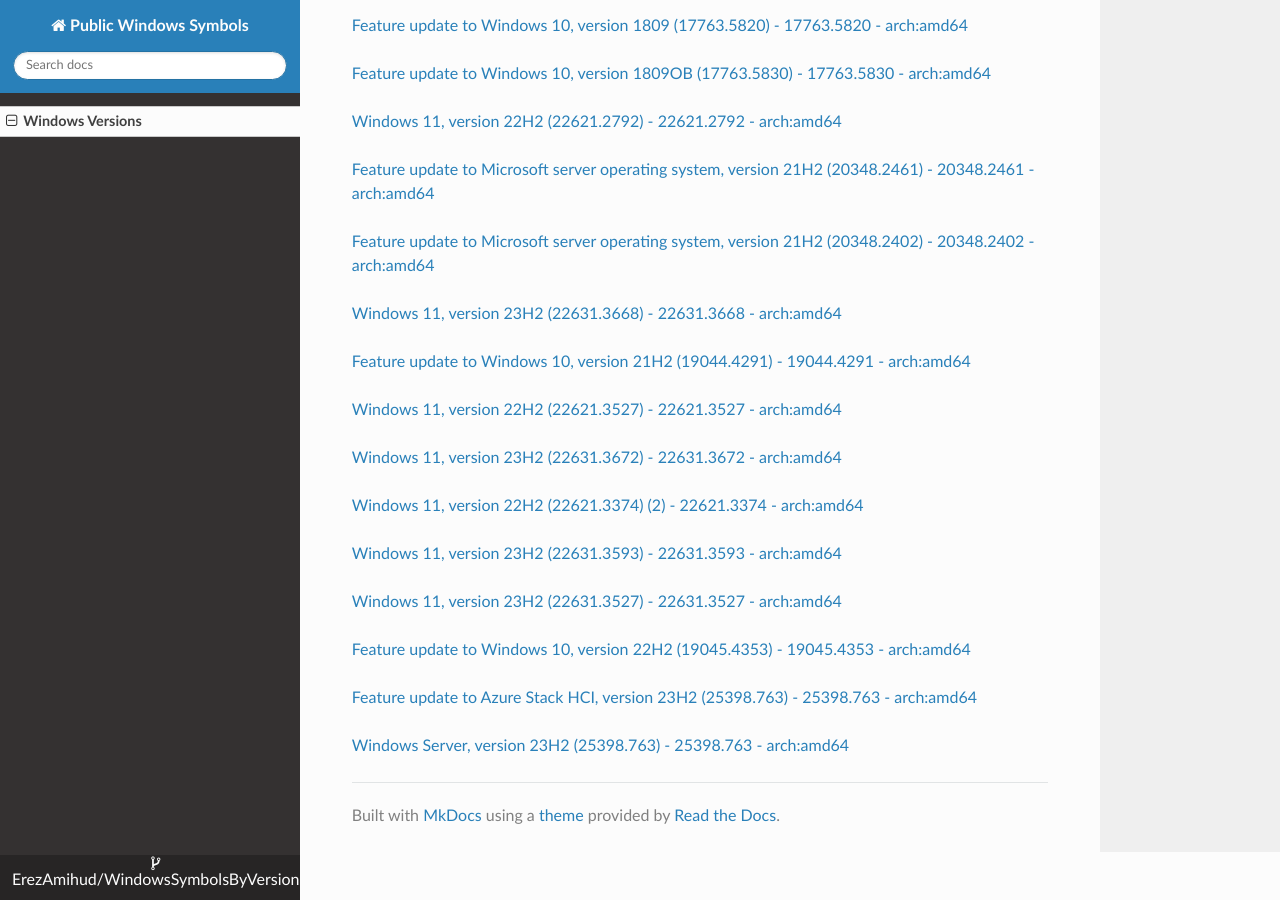
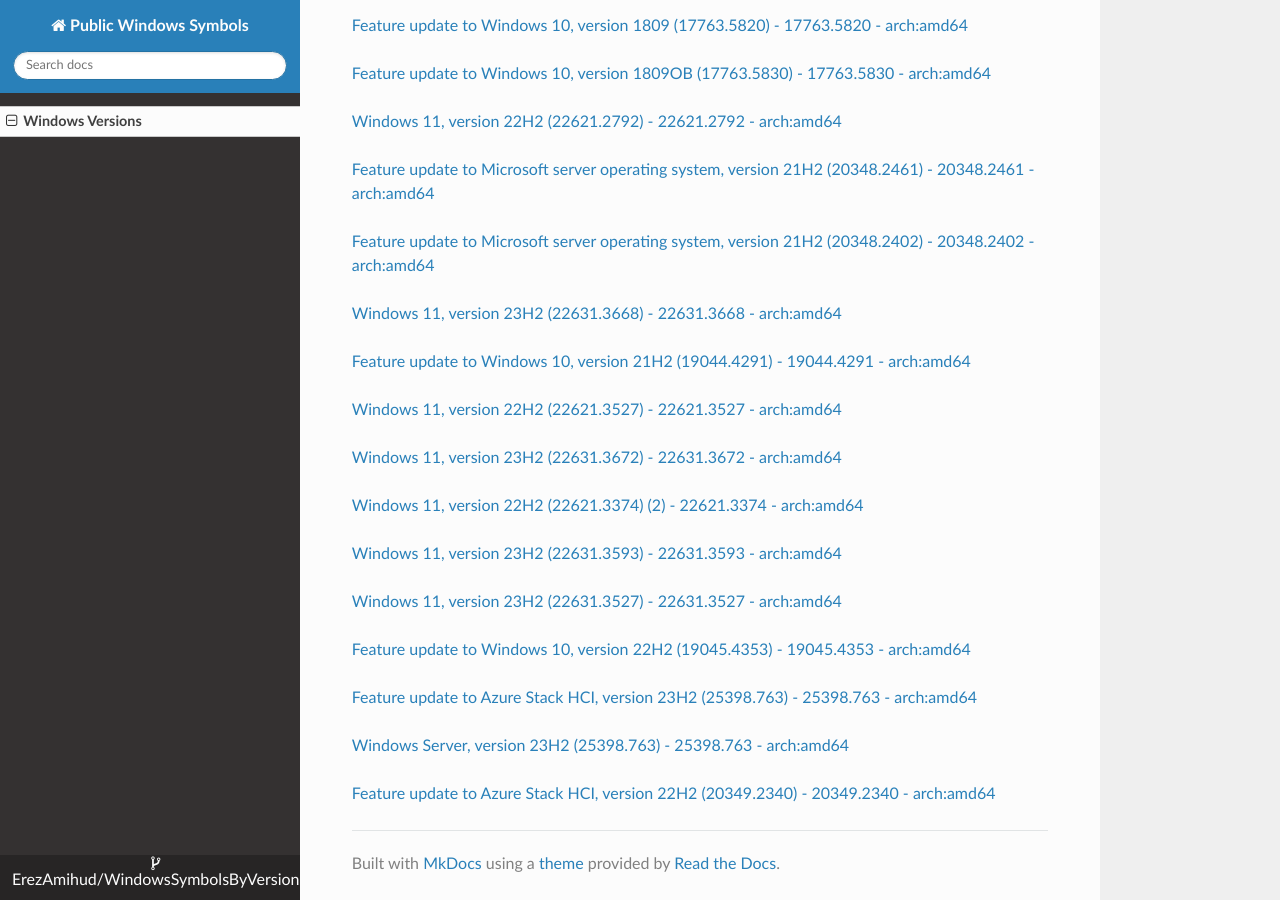
Before and after one commit to ErezAmihud/WindowsSymbolsByVersion, an MkDocs documentation site: the page built from docs/index.md, in a window 1280 px wide and 900 px high, scrolled down 15341 px. Built offline with MkDocs 1.6.1, drawn with Linux system fonts in a browser that asks for light colours; nearby versions of some CDN libraries.

Commit message:
Automated commit, add manifest for 74452e7d-4c4b-4e32-a165-98e8d82de15d

```diff
--- a/docs/index.md
+++ b/docs/index.md
@@ -823,3 +823,6 @@
 
 
 [Windows Server, version 23H2 (25398.763) - 25398.763 - arch:amd64](https://github.com/ErezAmihud/WindowsSymbolsByVersion/blob/main/manifests/eb38ee0a-58f3-4d2e-b1e8-c8cd544246be.manifest)
+
+
+[Feature update to Azure Stack HCI, version 22H2 (20349.2340) - 20349.2340 - arch:amd64](https://github.com/ErezAmihud/WindowsSymbolsByVersion/blob/main/manifests/74452e7d-4c4b-4e32-a165-98e8d82de15d.manifest)
```
Also changed, not shown: process_builds.json (+1 -1 lines), 1 other file.
